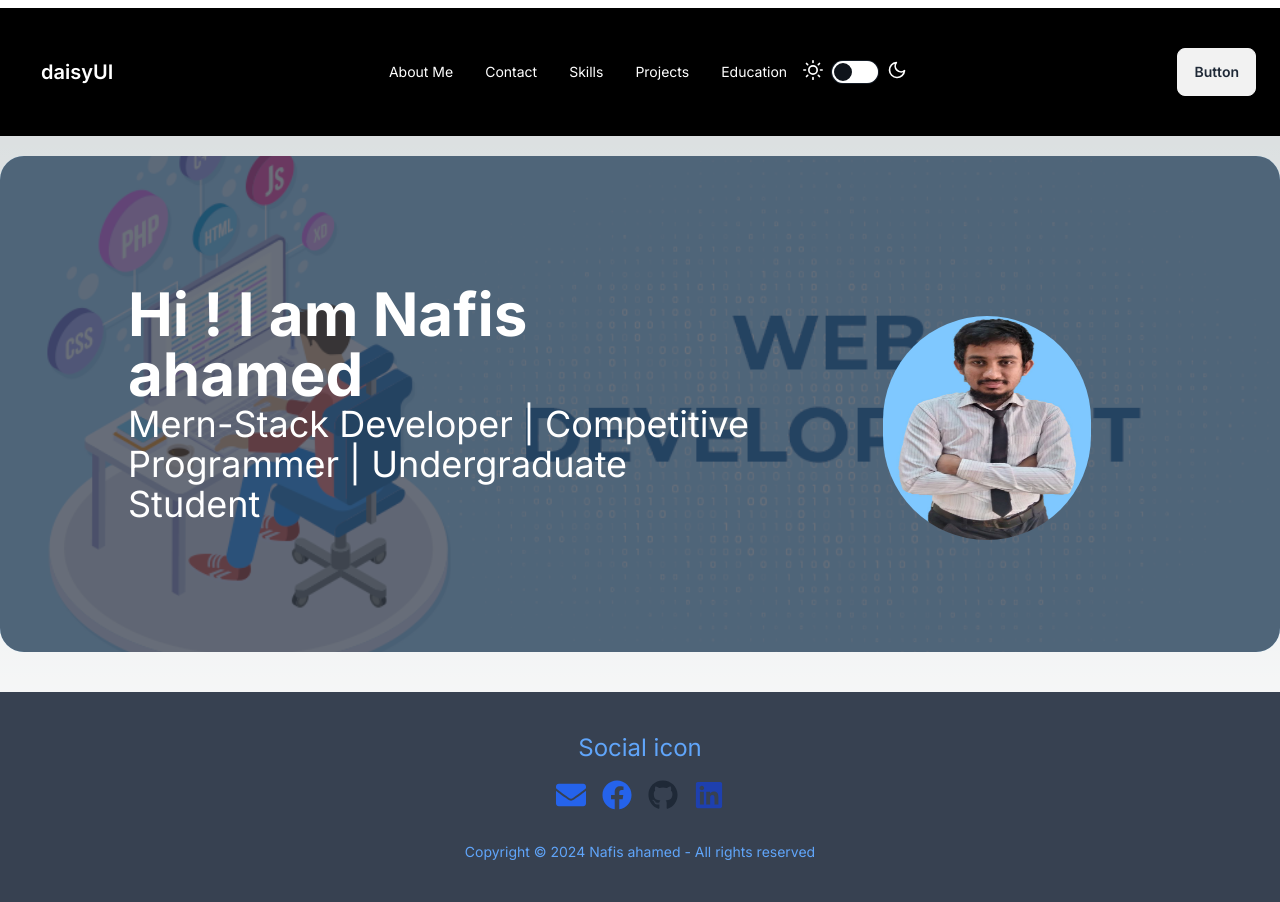
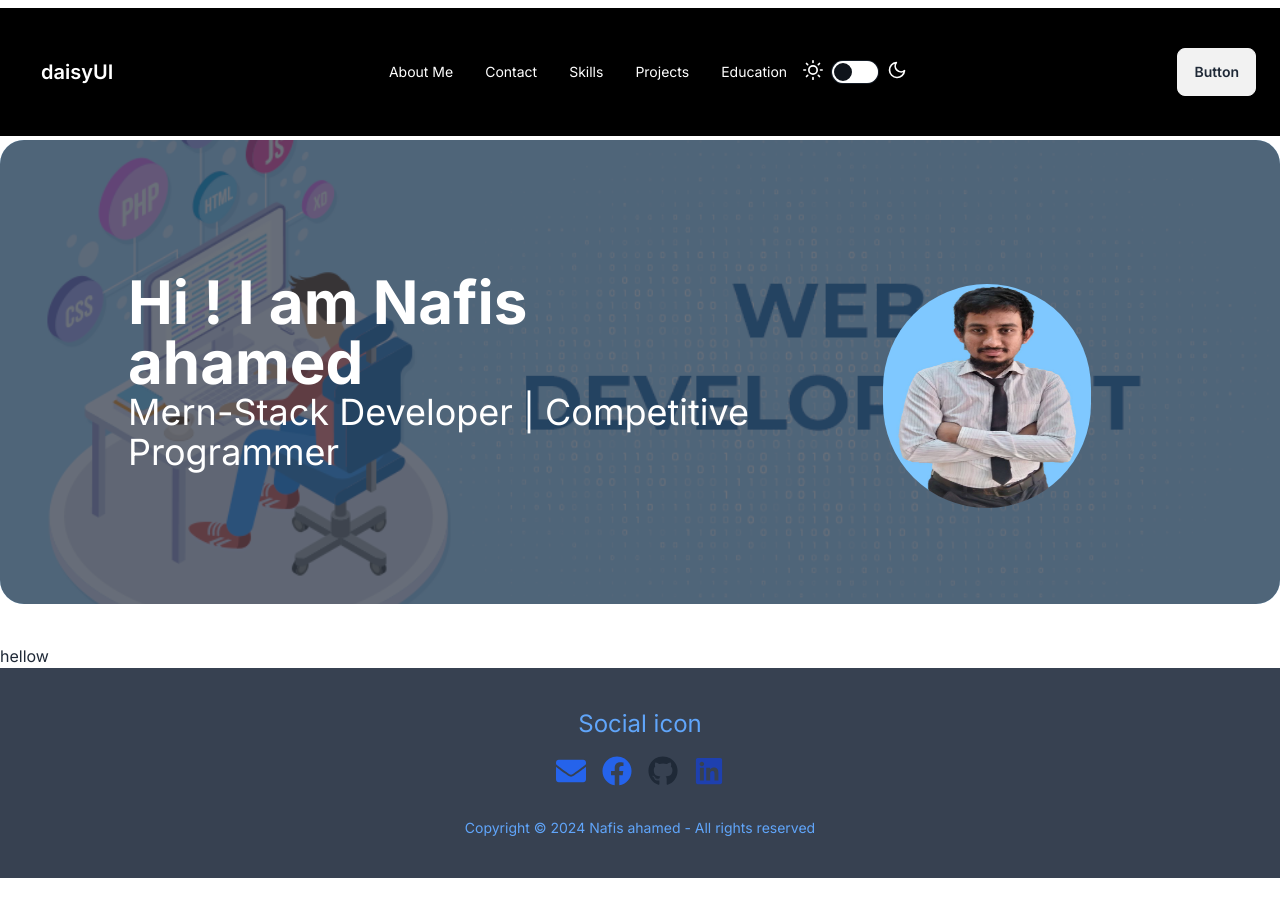
Before and after one commit to nafis200/portfolio-next-js, a Next.js app: page / in a window 1280 px wide. After the commit the page ends 878 px from the top, so only its background shows below. Built offline with nearby package versions, Linux system fonts and the light colour scheme.

Commit message:
light dark

```diff
--- a/src/app/globals.css
+++ b/src/app/globals.css
@@ -1,33 +1,3 @@
 @tailwind base;
 @tailwind components;
 @tailwind utilities;
-
-:root {
-  --foreground-rgb: 0, 0, 0;
-  --background-start-rgb: 214, 219, 220;
-  --background-end-rgb: 255, 255, 255;
-}
-
-@media (prefers-color-scheme: dark) {
-  :root {
-    --foreground-rgb: 255, 255, 255;
-    --background-start-rgb: 0, 0, 0;
-    --background-end-rgb: 0, 0, 0;
-  }
-}
-
-body {
-  color: rgb(var(--foreground-rgb));
-  background: linear-gradient(
-      to bottom,
-      transparent,
-      rgb(var(--background-end-rgb))
-    )
-    rgb(var(--background-start-rgb));
-}
-
-@layer utilities {
-  .text-balance {
-    text-wrap: balance;
-  }
-}
--- a/src/app/layout.js
+++ b/src/app/layout.js
@@ -2,6 +2,7 @@ import { Inter } from "next/font/google";
 import "./globals.css";
 import Navbar from "@/components/Navbar";
 import Footer from "@/components/Footer";
+
 
 const inter = Inter({ subsets: ["latin"] });
 
@@ -14,7 +15,8 @@ export default function RootLayout({ children }) {
   return (
     <html lang="en">
       <body className={inter.className}>
-        <Navbar></Navbar>
+        <Navbar>
+        </Navbar>
         {children}
         <Footer></Footer>
         </body>
--- a/src/app/page.js
+++ b/src/app/page.js
@@ -1,10 +1,9 @@
-import Banner from "@/components/Banner";
-import Image from "next/image";
+import Header from "@/components/Header";
 
 export default function Home() {
   return (
     <>
-        <Banner></Banner>
+        <Header></Header>
     </>
   );
 }
--- /dev/null
+++ b/src/components/About.jsx
@@ -0,0 +1,14 @@
+
+
+import React, { useState } from 'react';
+
+const About = () => {
+
+    return (
+        <div>
+             hellow
+        </div>
+    );
+};
+
+export default About;
--- a/src/components/Banner.jsx
+++ b/src/components/Banner.jsx
@@ -6,9 +6,9 @@ import './banner.css'
 
 const Banner = () => {
   return (
-    <div className="mt-5">
+    <div className="mt-1">
       <div
-       className="hero max-w-[490px]  md:max-w-[540px] lg:max-w-[1540px] mx-auto  rounded-3xl mb-10 bg-no-repeat background-div"
+       className="hero max-w-[490px] rounded-3xl md:max-w-[540px] lg:max-w-[1540px] mx-auto  mb-10 bg-no-repeat background-div"
       >
         <div className="hero-overlay bg-opacity-70 rounded-3xl flex flex-col md:flex-row items-center lg:p-32 md:px-8 px-4 py-8 md:py-2">
           <div className="rounded-3xl w-full md:w-[70%]">
@@ -19,8 +19,7 @@ const Banner = () => {
                 </span>
               </h1>
               <p className="text-[20px] md:text-2xl lg:text-4xl  text-white">
-                Mern-Stack Developer | Competitive Programmer | Undergraduate
-                Student
+                Mern-Stack Developer | Competitive Programmer
               </p>
             </div>
             <div className="text-[20px] md:text-xl lg:text-2xl text-white font-bold"></div>
--- /dev/null
+++ b/src/components/Header.jsx
@@ -0,0 +1,17 @@
+"use client"
+import About from "./About";
+import Banner from "./Banner";
+import { Element } from "react-scroll";
+import Navbar from "./Navbar";
+const Header = () => {
+    return (
+        <div>
+            <Element name="">
+            <Banner></Banner>
+            </Element>
+            <About></About>
+        </div>
+    );
+};
+
+export default Header;
--- a/src/components/Navbar.jsx
+++ b/src/components/Navbar.jsx
@@ -20,32 +20,37 @@ const Navbar = () => {
     localStorage.setItem("theme", theme);
     const localTheme = localStorage.getItem("theme");
     document.querySelector("html").setAttribute("data-theme", localTheme);
-  }, [theme]);
+}, [theme])
+
+
+
+
+
 
   const links = (
     <>
       <li>
-        <Link to="aboutMe" smooth={true} duration={100}>
+        <Link to="About me" smooth={true} duration={100}>
           About Me{" "}
         </Link>
       </li>
       <li>
-        <Link to="contact" smooth={true} duration={500}>
+        <Link to="Contacts" smooth={true} duration={500}>
           Contact{" "}
         </Link>
       </li>
       <li>
-        <Link to="skills" smooth={true} duration={500}>
+        <Link to="Skills" smooth={true} duration={500}>
           Skills{" "}
         </Link>
       </li>
       <li>
-        <Link to="projects" smooth={true} duration={500}>
+        <Link to="Projects" smooth={true} duration={500}>
           Projects{" "}
         </Link>
       </li>
       <li>
-        <Link to="education" smooth={true} duration={500}>
+        <Link to="Education" smooth={true} duration={500}>
           Education{" "}
         </Link>
       </li>
@@ -130,38 +135,7 @@ const Navbar = () => {
         <a className="btn">Button</a>
       </div>
            </div>
-    // <div className="navbar fixed z-10  text-white w-[px] md:w-full bg-black h-28">
-    //   <div className="navbar-start">
-    //     <div className="dropdown">
-    //       <div tabIndex={0} role="button" className="btn btn-ghost lg:hidden">
-    //         <svg
-    //           xmlns="http://www.w3.org/2000/svg"
-    //           className="h-5 w-5"
-    //           fill="none"
-    //           viewBox="0 0 24 24"
-    //           stroke="currentColor"
-    //         >
-    //           <path
-    //             strokeLinecap="round"
-    //             strokeLinejoin="round"
-    //             strokeWidth="2"
-    //             d="M4 6h16M4 12h8m-8 6h16"
-    //           />
-    //         </svg>
-    //       </div>
 
-    //       <ul
-    //         tabIndex={0}
-    //         className="menu menu-sm  bg-black dropdown-content mt-3 z-[1] p-2 shadow rounded-box w-52"
-    //       >
-    //         {links}
-    //       </ul>
-    //     </div>
-    //   </div>
-    //   <div className="hidden lg:flex">
-    //     <ul className="menu menu-horizontal px-1">{links}</ul>
-    //   </div>
-    // </div>
   );
 };
 
--- a/tailwind.config.js
+++ b/tailwind.config.js
@@ -1,5 +1,6 @@
 /** @type {import('tailwindcss').Config} */
 module.exports = {
+  darkMode: 'class',
   content: [
     "./src/pages/**/*.{js,ts,jsx,tsx,mdx}",
     "./src/components/**/*.{js,ts,jsx,tsx,mdx}",
```
